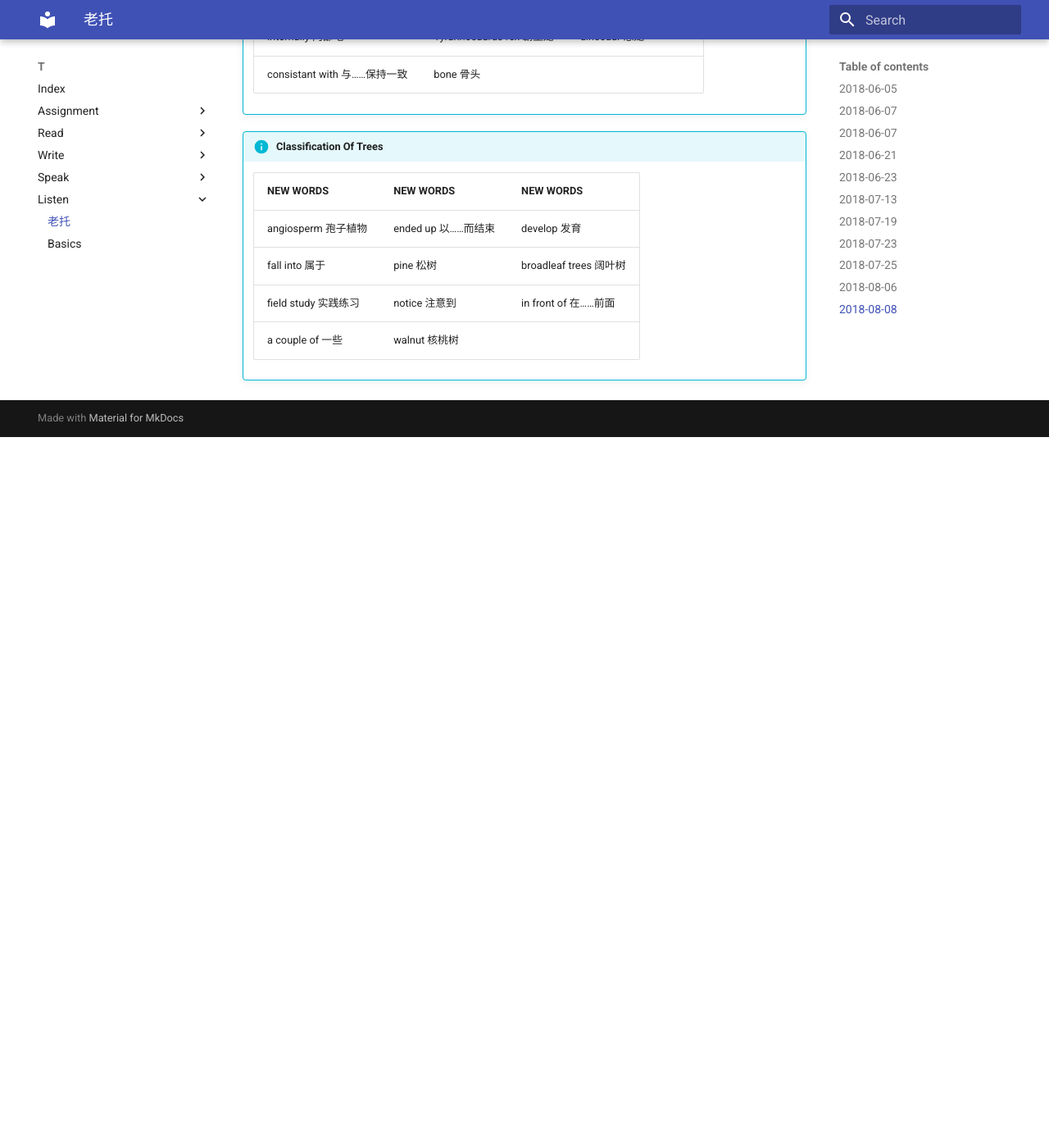
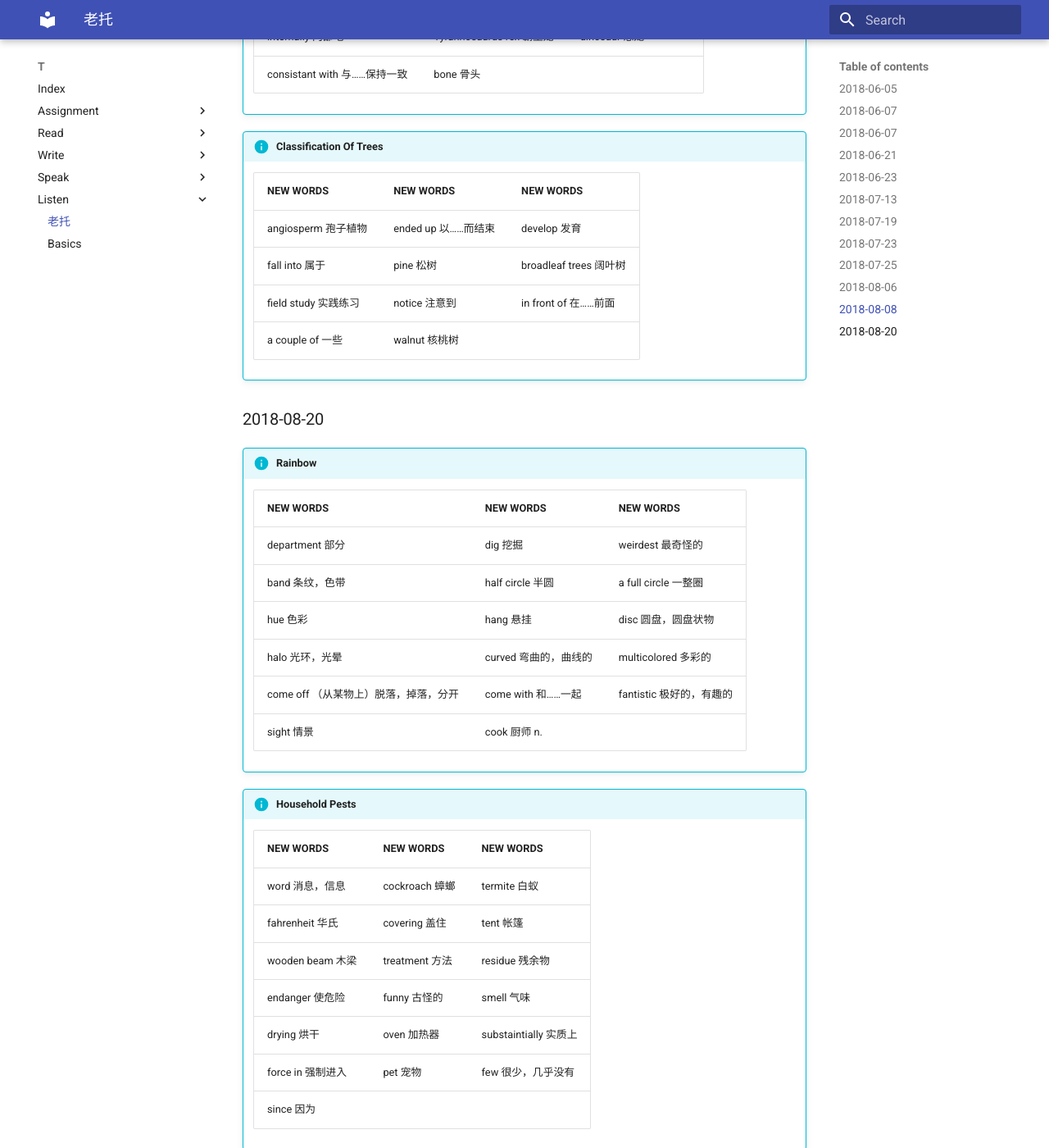
Before and after one commit to katyushaQ/t, an MkDocs documentation site: the page built from docs/listen/old.md, in a window 1280 px wide and 1400 px high, scrolled down 5194 px. Shown: the whole window at 82% size. Built offline with MkDocs 1.6.1 and Material for MkDocs 9.7.7, drawn with Linux system fonts in a browser that asks for light colours; old or Windows-style settings are respelled for this version of MkDocs; before the commit the page ends 5727 px from its top, so only the background shows below that.

Commit message:
2018-0820-0826.md 新添加, mkdocs.yml 添加2018-0820-0826.md, 2018-0813-0819.md 20180819, basics.md 20180820, old.md 20180820

```diff
--- a/docs/listen/old.md
+++ b/docs/listen/old.md
@@ -162,3 +162,28 @@
     fall into 属于 | pine 松树 | broadleaf trees 阔叶树
     field study 实践练习 |  notice 注意到 | in front of 在……前面
     a couple of 一些 | walnut 核桃树 |
+
+### 2018-08-20
+
+!!! info "**Rainbow**"
+
+    NEW WORDS |  NEW WORDS |  NEW WORDS
+    ------------ | -------------  | -------------
+    department 部分 | dig 挖掘 | weirdest 最奇怪的
+    band 条纹，色带 | half circle 半圆 | a full circle 一整圈
+    hue 色彩 | hang 悬挂 | disc 圆盘，圆盘状物
+    halo 光环，光晕 | curved 弯曲的，曲线的 | multicolored 多彩的
+    come off （从某物上）脱落，掉落，分开 | come with 和……一起 | fantistic 极好的，有趣的
+    sight 情景 | cook 厨师 n. |
+
+!!! info "**Household Pests**"
+
+    NEW WORDS |  NEW WORDS |  NEW WORDS
+    ------------ | -------------  | -------------
+    word 消息，信息 | cockroach 蟑螂 | termite 白蚁
+    fahrenheit 华氏 |  covering 盖住  | tent 帐篷
+    wooden beam 木梁 | treatment 方法 | residue 残余物
+    endanger 使危险 | funny 古怪的 | smell 气味
+    drying 烘干 | oven 加热器 | substaintially 实质上
+    force in 强制进入 | pet 宠物 | few 很少，几乎没有
+    since 因为 |
--- a/mkdocs.yml
+++ b/mkdocs.yml
@@ -20,6 +20,7 @@ pages:
     - 2018_0730-0805 8月第一周: assignment/2018-0730-0805.md
     - 2018_0806-0812 8月第二周: assignment/2018-0806-0812.md
     - 2018_0813-0819 8月第三周: assignment/2018-0813-0819.md
+    - 2018_0820-0826 8月第四周: assignment/2018-0820-0826.md
 
 - Read:
     - Policy: read/policy.md
```
Also changed, not shown: docs/assignment/2018-0813-0819.md (+2 -2 lines), docs/assignment/2018-0820-0826.md (added, +39 -0 lines), docs/listen/basics.md (+21 -3 lines).
